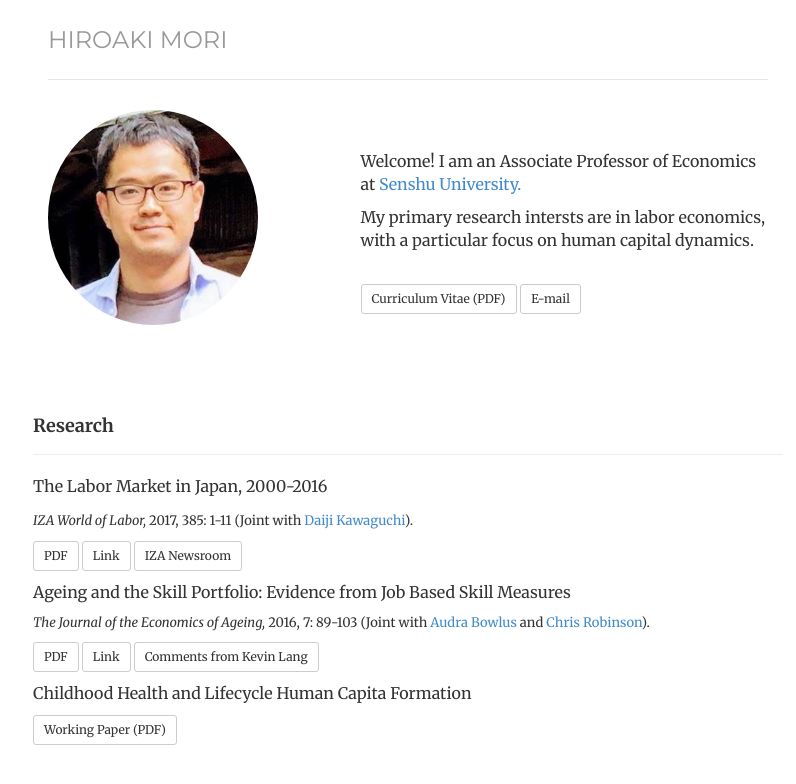
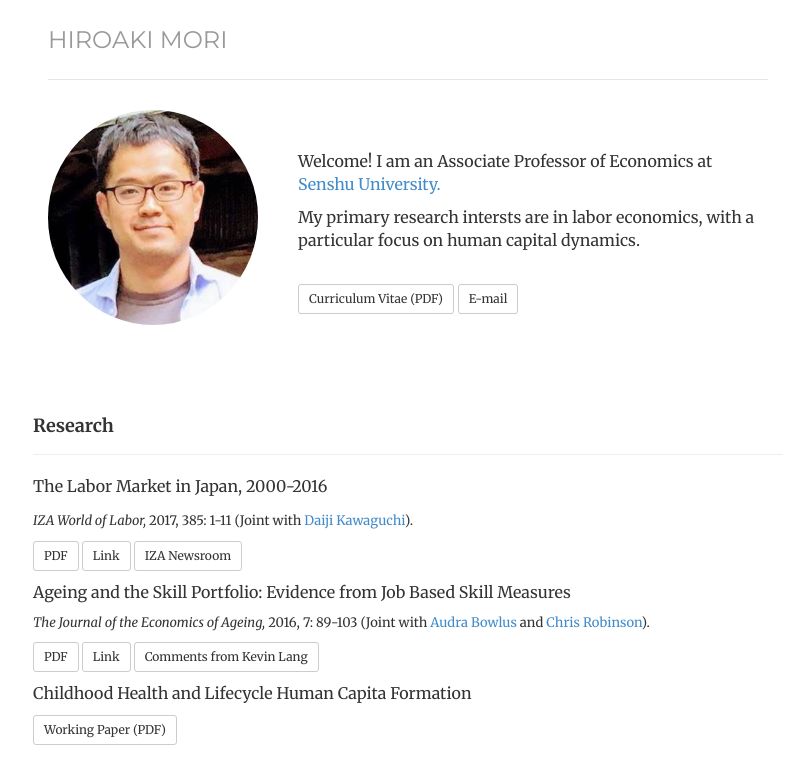
Before and after one commit to morihiroaki/morihiroaki.github.io, a Jekyll site: the page built from index.html, in a window 1280 px wide. Shown: the top 784 px of the page, without its empty margins (232-1028 px from the left). Built offline with Jekyll 4.4.1, drawn with Linux system fonts in a browser that asks for light colours.

Commit message:
Update index.html

```diff
--- a/index.html
+++ b/index.html
@@ -9,12 +9,12 @@
 <div class="row">
 
 <div class="box text-left">
-<div class='col-sm-5 text-left'>
+<div class='col-sm-4 text-left'>
 <img  class="img-circle avatar" width="210" alt="Hiro Mori" src="files/portrait2.jpg">
 </div>
 </div>
 
-<div class='col-sm-7'>
+<div class='col-sm-8'>
 <p><font size="3"> Welcome! I am an Associate Professor of Economics at
  <a href="https://www.senshu-u.ac.jp/english/learn/economics/" target="_blank" title="Link">Senshu University.</a></p>
 <p> My primary research intersts are in labor economics, with a particular focus on human capital dynamics. </p>
```
